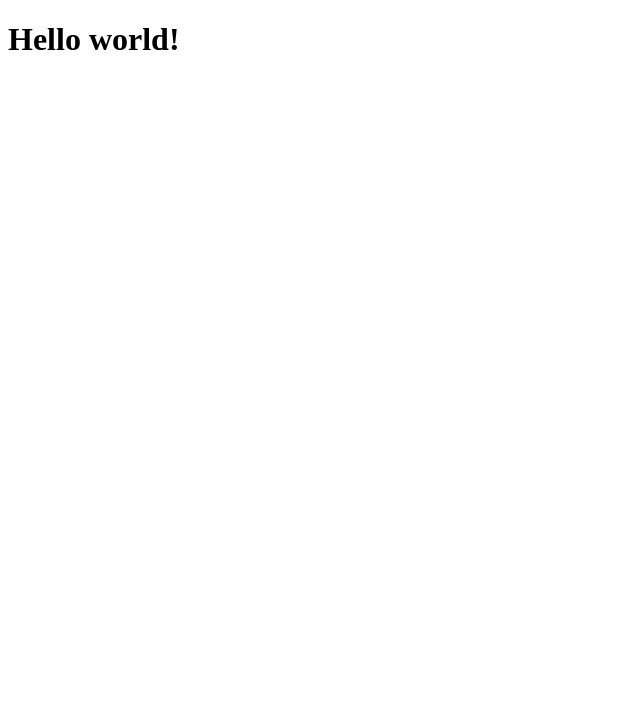
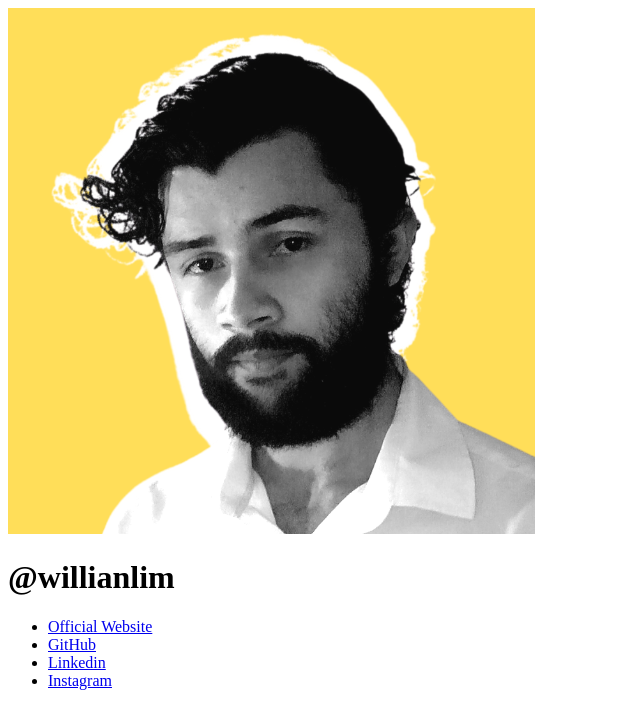
Before and after one commit to willianlim/link_tree, a plain HTML site: page index.html in a window 1280 px wide. Shown: the whole page, without its empty margins (0-640 px from the left). Drawn offline with Linux system fonts and the light colour scheme.

Commit message:
create page content

```diff
--- a/index.html
+++ b/index.html
@@ -1,9 +1,29 @@
 <!DOCTYPE html>
 <html lang="en">
 	<head>
+		<meta charset="utf-8">
 		<title>Willian Lima - Links</title>
 	</head>
 	<body>
-		<h1>Hello world!</h1>
+		<main>
+			<header>
+				<img src="/images/willian.png" alt="">
+				<h1>@willianlim</h1>
+			</header>
+			<ul>
+				<li>
+					<a href="https://willianportfolio.dev/" target="_blank">Official Website</a>
+				</li>
+				<li>
+					<a href="https://github.com/willianlim/" target="_blank">GitHub</a>
+				</li>
+				<li>
+					<a href="https://www.linkedin.com/in/willianlim/" target="_blank">Linkedin</a>
+				</li>
+				<li>
+					<a href="https://www.instagram.com/willianlima_42/?hl=pt-br" target="_blank">Instagram</a>
+				</li>
+			</ul>
+		</main>
 	</body>
 </html>
```
Also changed, not shown: images/willian.png (added).
